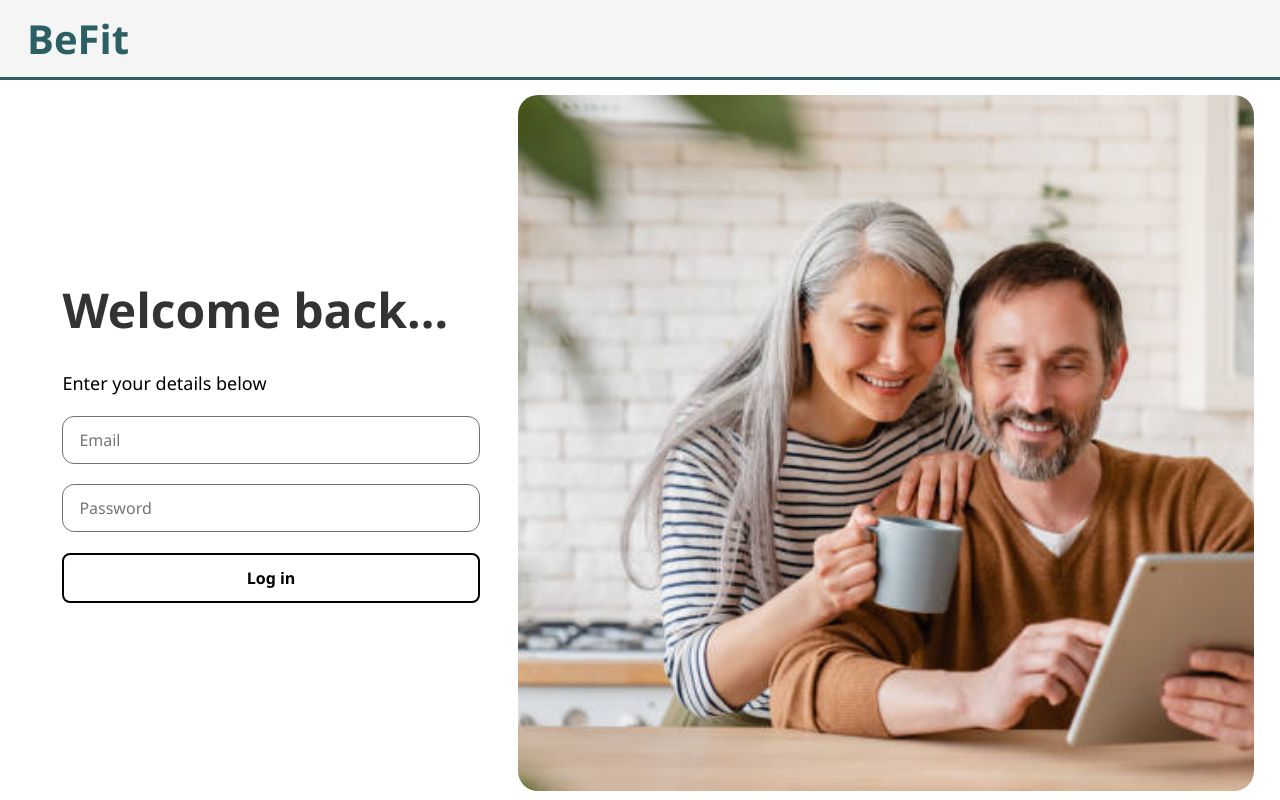
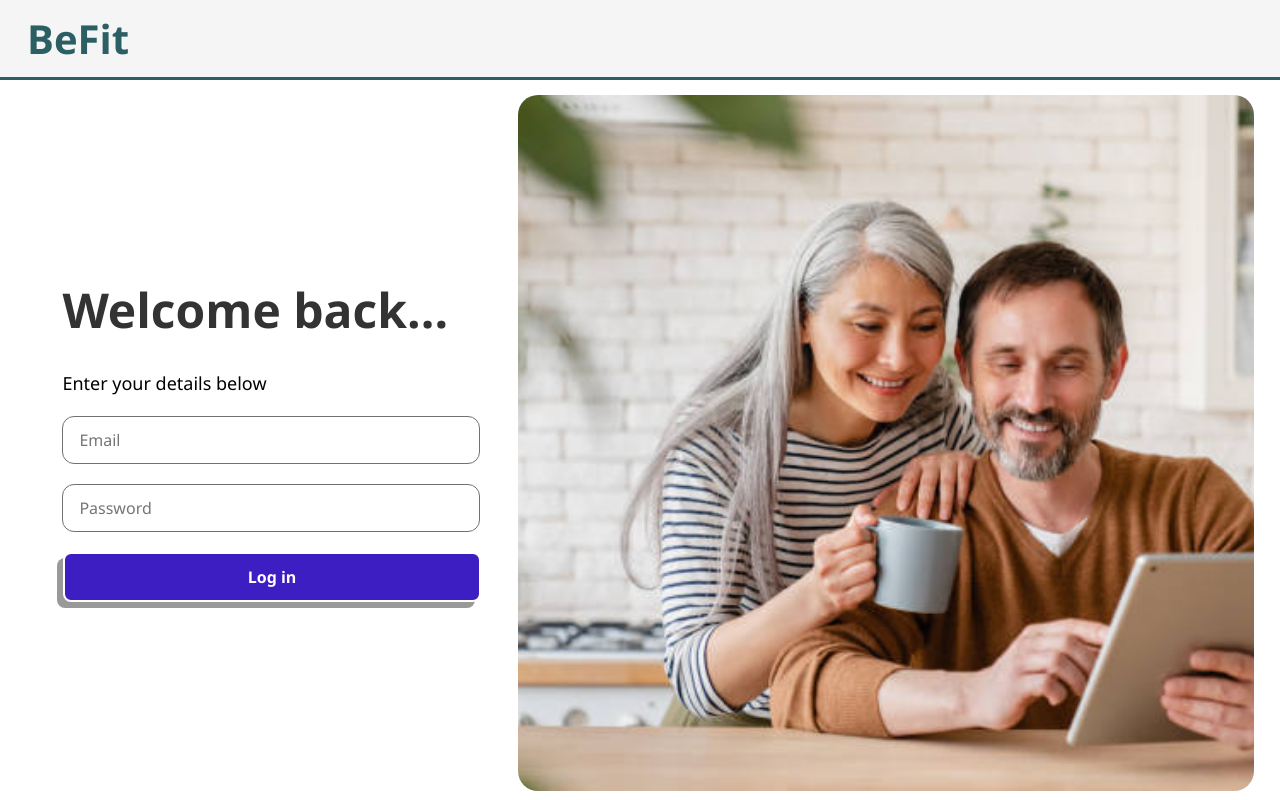
Before and after one commit to vishakhmv/BeFit, a React (Create React App) app in the folder blood-analyzer/: page /login in a window 1280 px wide. In both pictures the pointer is over the button "Log in". Built offline with nearby package versions, Linux system fonts and the light colour scheme.

Commit message:
changed button hover animation

```diff
--- a/blood-analyzer/src/Login.css
+++ b/blood-analyzer/src/Login.css
@@ -62,13 +62,13 @@ input:focus {
     font-size: 1rem;
     font-weight: 600;
     cursor: pointer;
-    transition: background 0.3s ease;
 }
 
 .final-login:hover {
-    background-color: white;
-    color: black;
-    border: 2px solid black;
+  background: #3c1ec2;
+  box-shadow: -6px 6px 0 rgba(0, 0, 0, 0.4);
+  transform: translate(1px, -1px);
+  transition: box-shadow 0.15s ease;
 }
 
 @media (max-width: 768px) {
--- a/blood-analyzer/src/Signup.css
+++ b/blood-analyzer/src/Signup.css
@@ -59,3 +59,10 @@
   font-weight: 600;
   cursor: pointer;
 }
+
+.signup-form button:hover {
+  background: #3c1ec2;
+  box-shadow: -6px 6px 0 rgba(0, 0, 0, 0.4);
+  transform: translate(1px, -1px);
+  transition: box-shadow 0.15s ease;
+}
```
